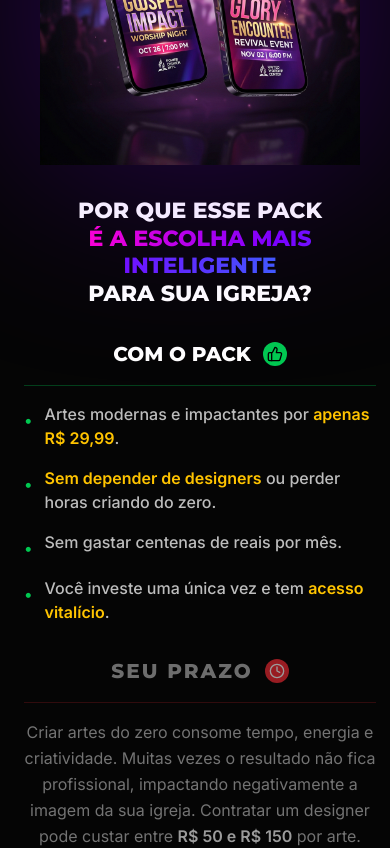
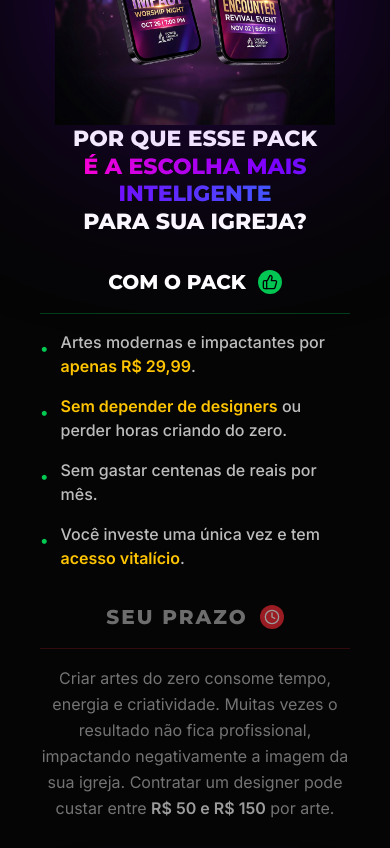
Before and after one commit to jrmacbrandt/Leo-Tondella, a React (Vite) app: page / in a window 390 px wide. Shown: the part 4080-4928 px from the top of the page. Built offline with nearby package versions, Linux system fonts and the light colour scheme.

Commit message:
fix: definitive overflow fix for comparison section - add px-4, gap-0 on mobile, min-w-0 on flex children

```diff
--- a/src/App.tsx
+++ b/src/App.tsx
@@ -297,63 +297,59 @@ export default function App() {
       <GlowingDivider />
 
       {/* Comparison Section */}
-      <section className="py-16 md:py-24">
+      <section className="py-16 md:py-24 overflow-x-hidden">
         <div className="container-custom">
-          <div className="grid grid-cols-12 gap-8 md:gap-12 items-center">
+          <div className="grid grid-cols-12 gap-0 md:gap-12 items-center">
             {/* Left: Smartphones Mockup (5 columns) */}
-            <div className="col-span-12 lg:col-span-5 relative flex justify-center">
+            <div className="col-span-12 lg:col-span-5 relative flex justify-center px-4 md:px-0">
                <div className="relative">
                  <img
                    src="/phones_mockup.png"
                    alt="Phone Mockups"
-                   className="w-full max-w-[320px] md:max-w-[420px] drop-shadow-[0_0_100px_rgba(123,0,255,0.3)] hover:scale-105 transition-transform duration-500"
+                   className="w-full max-w-[280px] md:max-w-[420px] drop-shadow-[0_0_100px_rgba(123,0,255,0.3)] hover:scale-105 transition-transform duration-500"
                  />
-                 {/* Radial Glow behind phones */}
                  <div className="absolute top-1/2 left-1/2 -translate-x-1/2 -translate-y-1/2 w-full h-full bg-brand-purple-deep/20 blur-[120px] -z-10" />
                </div>
             </div>
 
             {/* Right: Text & Comparison (7 columns) */}
-            <div className="col-span-12 lg:col-span-7 space-y-8 md:space-y-12">
-              <h2 className="text-[22px] md:text-[42px] font-extrabold leading-tight uppercase text-center lg:text-left">
+            <div className="col-span-12 lg:col-span-7 space-y-8 md:space-y-12 px-4 md:px-0">
+              <h2 className="text-[22px] md:text-[42px] font-extrabold leading-tight uppercase text-center lg:text-left break-words w-full">
                 Por que esse Pack <br className="md:block" />
                 <span className="text-gradient-primary">é a escolha mais inteligente</span><br className="md:block" />
                 para sua igreja?
               </h2>
 
-              <div className="space-y-8 md:space-y-12 w-full flex flex-col items-center lg:items-start">
+              <div className="space-y-8 md:space-y-12 w-full">
                 {/* COM O PACK */}
-                <div className="space-y-4 w-full">
+                <div className="space-y-4">
                   <div className="flex items-center justify-center lg:justify-start gap-3">
                     <h3 className="text-[20px] md:text-[24px] font-extrabold uppercase text-white">COM O PACK</h3>
                     <div className="bg-green-500 rounded-full p-1"><ThumbsUp size={16} className="text-black" /></div>
                   </div>
                   <div className="w-full h-[1px] bg-green-500/30" />
-                  <div className="flex justify-center lg:justify-start w-full overflow-hidden">
-                    <ul className="space-y-4 text-text-gray text-[16px] md:text-[20px] font-medium text-left w-full break-words">
-                      <li className="flex items-start gap-3"><span className="text-green-500 mt-1.5 shrink-0">•</span> <span>Artes modernas e impactantes por <span className="text-brand-yellow font-bold">apenas R$ 29,99</span>.</span></li>
-                      <li className="flex items-start gap-3"><span className="text-green-500 mt-1.5 shrink-0">•</span> <span><span className="text-brand-yellow font-bold">Sem depender de designers</span> ou perder horas criando do zero.</span></li>
-                      <li className="flex items-start gap-3"><span className="text-green-500 mt-1.5 shrink-0">•</span> <span>Sem gastar centenas de reais por mês.</span></li>
-                      <li className="flex items-start gap-3"><span className="text-green-500 mt-1.5 shrink-0">•</span> <span>Você investe uma única vez e tem <span className="text-brand-yellow font-bold">acesso vitalício</span>.</span></li>
-                    </ul>
-                  </div>
+                  <ul className="space-y-4 text-text-gray text-[16px] md:text-[20px] font-medium text-left w-full">
+                    <li className="flex items-start gap-3"><span className="text-green-500 mt-1.5 shrink-0">•</span> <span className="min-w-0">Artes modernas e impactantes por <span className="text-brand-yellow font-bold">apenas R$ 29,99</span>.</span></li>
+                    <li className="flex items-start gap-3"><span className="text-green-500 mt-1.5 shrink-0">•</span> <span className="min-w-0"><span className="text-brand-yellow font-bold">Sem depender de designers</span> ou perder horas criando do zero.</span></li>
+                    <li className="flex items-start gap-3"><span className="text-green-500 mt-1.5 shrink-0">•</span> <span className="min-w-0">Sem gastar centenas de reais por mês.</span></li>
+                    <li className="flex items-start gap-3"><span className="text-green-500 mt-1.5 shrink-0">•</span> <span className="min-w-0">Você investe uma única vez e tem <span className="text-brand-yellow font-bold">acesso vitalício</span>.</span></li>
+                  </ul>
                 </div>
 
                 {/* SEM O PACK */}
-                <div className="space-y-4 opacity-60 w-full">
+                <div className="space-y-4 opacity-60">
                   <div className="flex items-center justify-center lg:justify-start gap-3">
                     <h3 className="text-[20px] md:text-[24px] font-extrabold uppercase text-white/70 tracking-widest">SEU PRAZO</h3>
                     <div className="bg-red-500 rounded-full p-1"><Clock size={16} className="text-white" /></div>
                   </div>
                   <div className="w-full h-[1px] bg-red-500/30" />
-                  <p className="text-text-gray text-[16px] md:text-[20px] leading-relaxed text-center lg:text-left w-full break-words overflow-hidden">
+                  <p className="text-text-gray text-[16px] md:text-[20px] leading-relaxed text-center lg:text-left w-full">
                     Criar artes do zero consome tempo, energia e criatividade. Muitas vezes o resultado não fica profissional, impactando negativamente a imagem da sua igreja. Contratar um designer pode custar entre <span className="text-white font-bold">R$ 50 e R$ 150</span> por arte.
                   </p>
                 </div>
               </div>
 
               <div className="flex justify-center lg:justify-start pt-4 md:pt-8 relative w-full">
-                 {/* Radial magenta glow behind button */}
                  <div className="absolute top-1/2 left-1/2 -translate-x-1/2 -translate-y-1/2 w-full h-full bg-brand-magenta/10 blur-[80px] -z-10" />
                  <PremiumButton className="w-full md:w-auto">GARANTIR MEU PACK</PremiumButton>
               </div>
```
